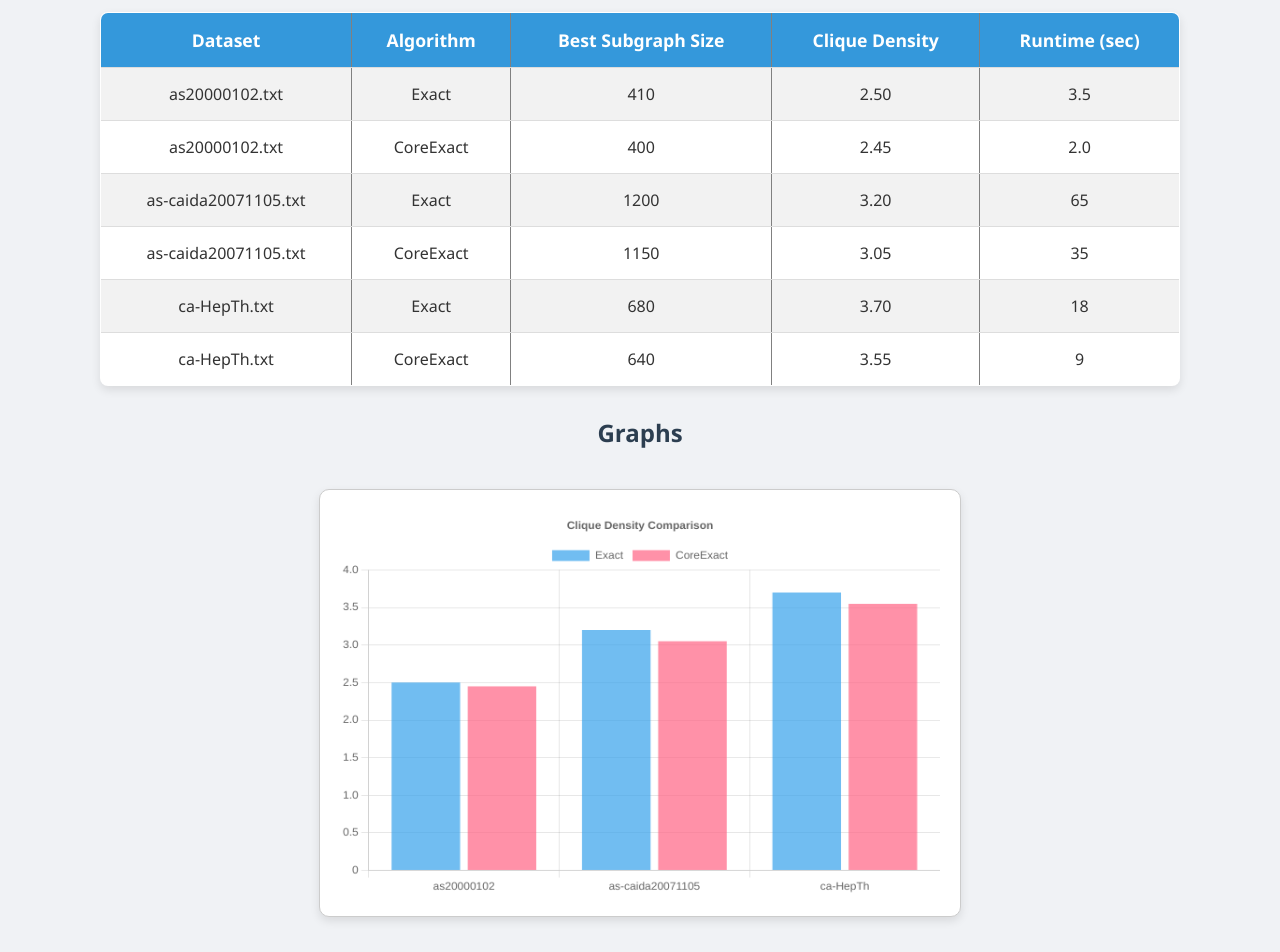
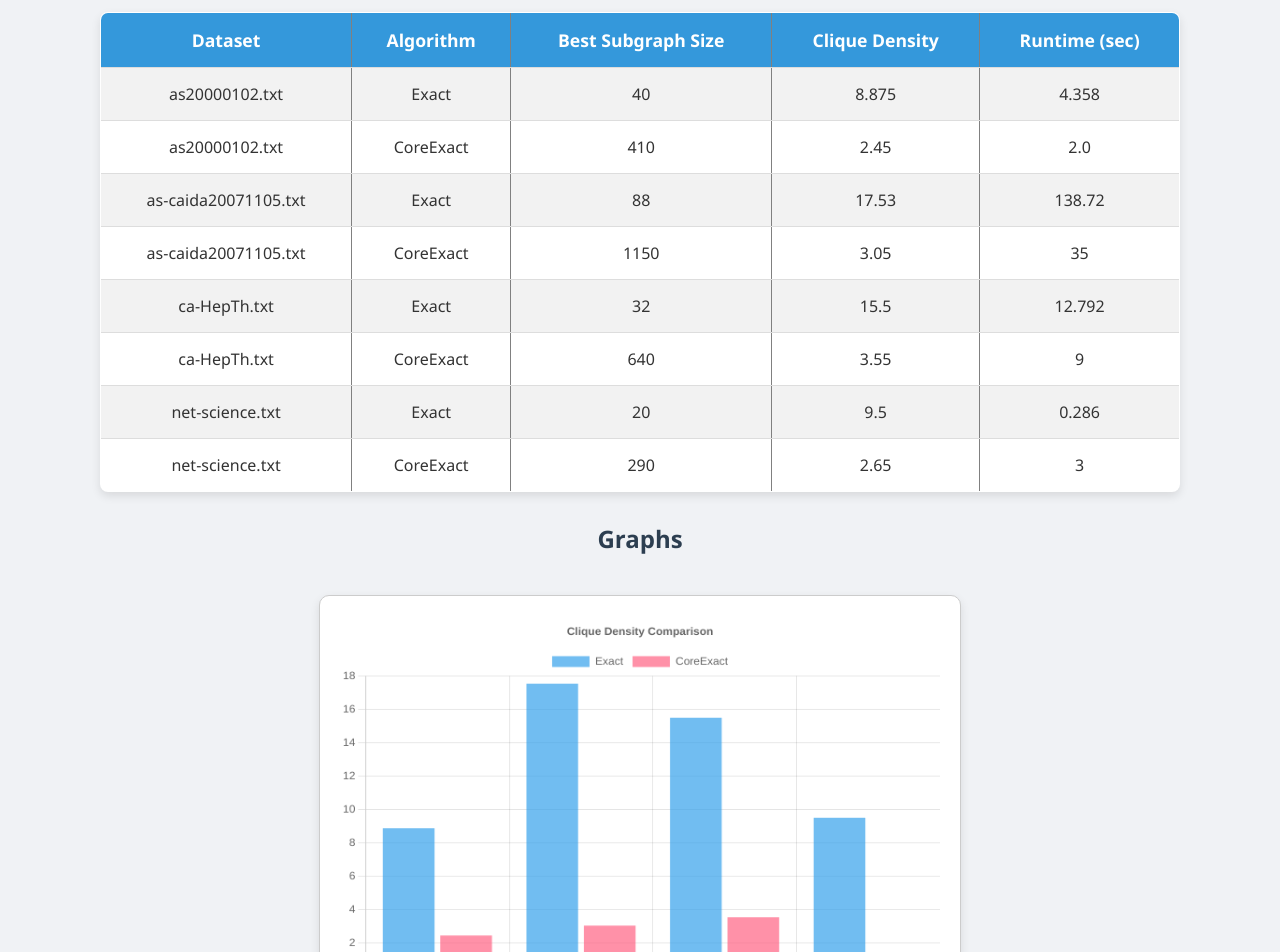
Before and after one commit to SSG05/algorithm-comparision, a plain HTML site: page index.html in a window 1280 px wide. Shown: the part 220-1172 px from the top of the page. Drawn offline with nearby package versions, Linux system fonts and the light colour scheme.

Commit message:
Update index.html

```diff
--- a/index.html
+++ b/index.html
@@ -22,14 +22,17 @@
 <th>Runtime (sec)</th>
 </tr>
 
-<tr><td>as20000102.txt</td><td>Exact</td><td>410</td><td>2.50</td><td>3.5</td></tr>
-<tr><td>as20000102.txt</td><td>CoreExact</td><td>400</td><td>2.45</td><td>2.0</td></tr>
+<tr><td>as20000102.txt</td><td>Exact</td><td>40</td><td>8.875</td><td>4.358</td></tr>
+<tr><td>as20000102.txt</td><td>CoreExact</td><td>410</td><td>2.45</td><td>2.0</td></tr>
 
-<tr><td>as-caida20071105.txt</td><td>Exact</td><td>1200</td><td>3.20</td><td>65</td></tr>
+<tr><td>as-caida20071105.txt</td><td>Exact</td><td>88</td><td>17.53</td><td>138.72</td></tr>
 <tr><td>as-caida20071105.txt</td><td>CoreExact</td><td>1150</td><td>3.05</td><td>35</td></tr>
 
-<tr><td>ca-HepTh.txt</td><td>Exact</td><td>680</td><td>3.70</td><td>18</td></tr>
+<tr><td>ca-HepTh.txt</td><td>Exact</td><td>32</td><td>15.5</td><td>12.792</td></tr>
 <tr><td>ca-HepTh.txt</td><td>CoreExact</td><td>640</td><td>3.55</td><td>9</td></tr>
+
+<tr><td>net-science.txt</td><td>Exact</td><td>20</td><td>9.5</td><td>0.286</td></tr>
+<tr><td>net-science.txt</td><td>CoreExact</td><td>290</td><td>2.65</td><td>3</td></tr>
 
 </table>
 
@@ -41,14 +44,14 @@
 <script>
 // Chart Data
 
-const labels = ['as20000102', 'as-caida20071105', 'ca-HepTh'];
+const labels = ['as20000102', 'as-caida20071105', 'ca-HepTh', 'net-science'];
 
 const densityData = {
     labels: labels,
     datasets: [
         {
             label: 'Exact',
-            data: [2.50, 3.20, 3.70],
+            data: [8.875, 17.53, 15.5, 9.5],
             backgroundColor: 'rgba(54, 162, 235, 0.7)'
         },
         {
@@ -64,7 +67,7 @@ const runtimeData = {
     datasets: [
         {
             label: 'Exact',
-            data: [3.5, 65, 18],
+            data: [4.358, 138.72, 12.792 , 0.286],
             backgroundColor: 'rgba(75, 192, 192, 0.7)'
         },
         {
```
